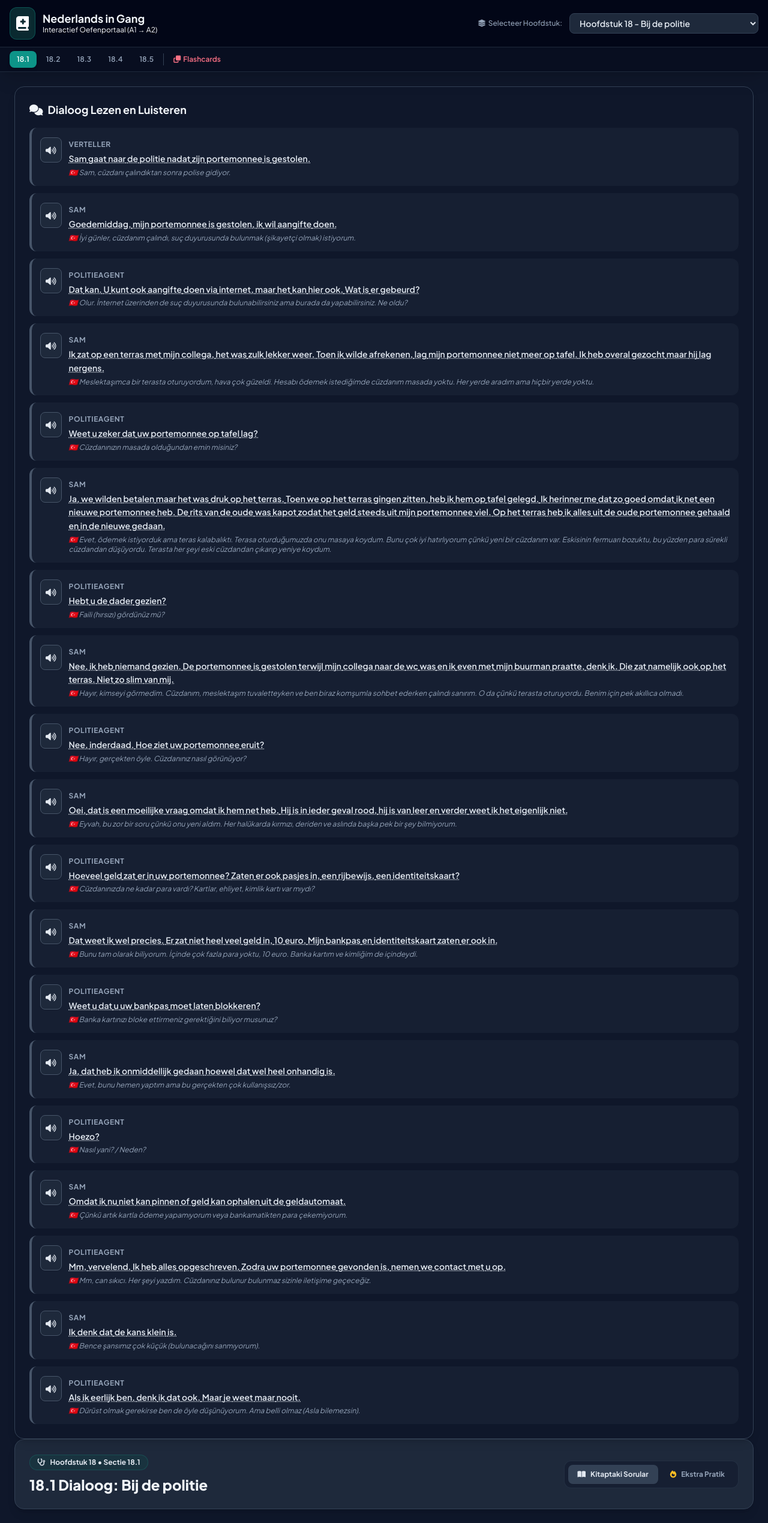
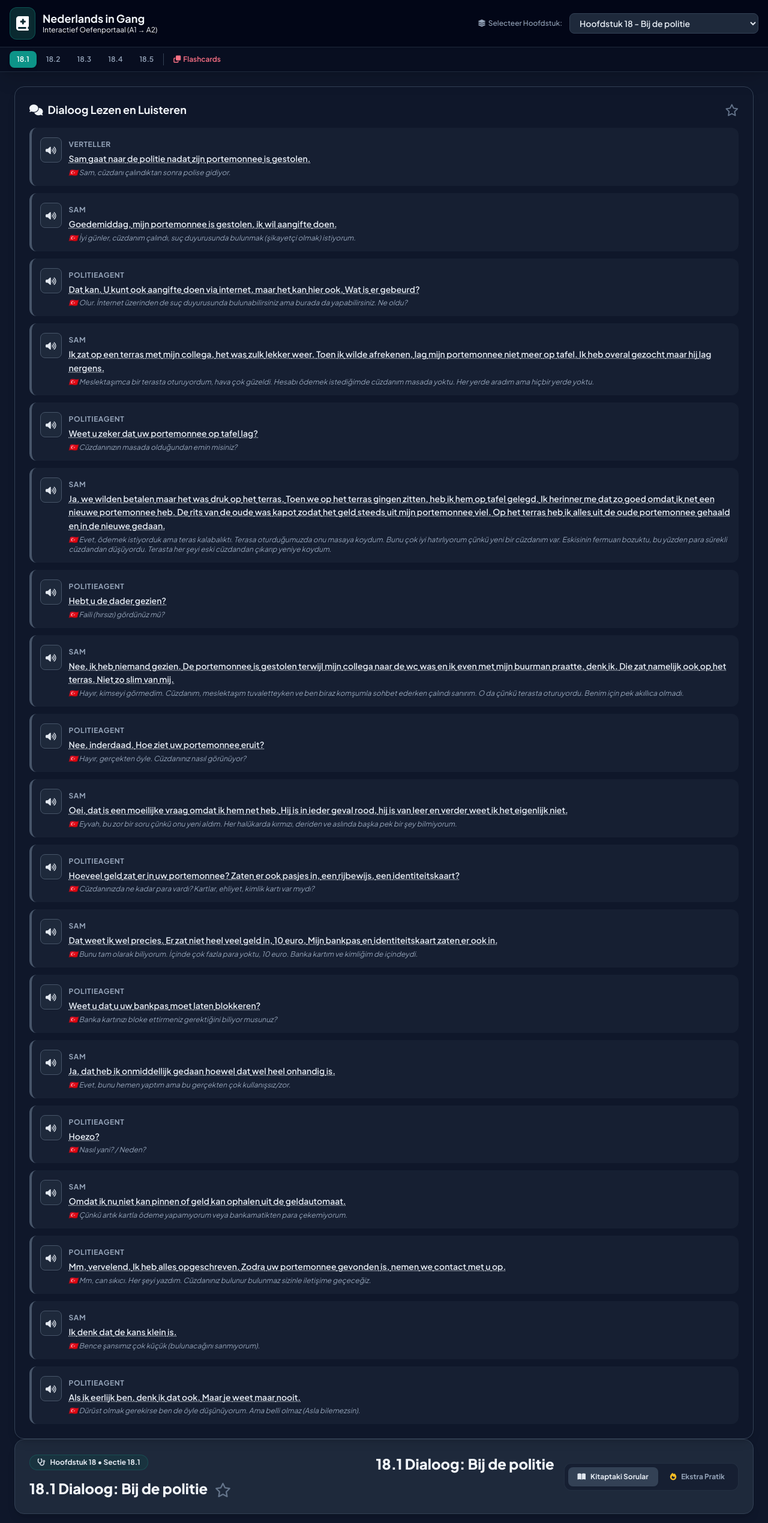
Before and after one commit to eckucukoglu/nederlands-app, a React (Create React App) app: page / in a window 1280 px wide. Shown: the top 2539 px of the page at 60% size. Built offline with nearby package versions, Linux system fonts and the light colour scheme.

Commit message:
favorites sectie

```diff
--- a/src/App.js
+++ b/src/App.js
@@ -29,6 +29,24 @@ function App() {
     const savedTab = localStorage.getItem(`lastVisitedTab_${currentChapter}`);
     return savedTab ? savedTab : `${currentChapter}.1`;
   });
+
+  // YENİ: Favori Bölümler ve Notları İçin Hafıza
+  const [favorites, setFavorites] = useState(() => {
+    const saved = localStorage.getItem('favoriteSections');
+    return saved ? JSON.parse(saved) : {};
+  });
+
+  // YENİ: Favori Ekle/Çıkar Fonksiyonu
+  const toggleFavorite = (sectionId, note) => {
+    const newFavs = { ...favorites };
+    if (newFavs[sectionId]) {
+      delete newFavs[sectionId]; // Zaten favoriyse sil
+    } else {
+      newFavs[sectionId] = note; // Değilse not ile birlikte ekle
+    }
+    setFavorites(newFavs);
+    localStorage.setItem('favoriteSections', JSON.stringify(newFavs));
+  };
 
   useEffect(() => {
     localStorage.setItem('lastVisitedChapter', currentChapter);
@@ -93,6 +111,8 @@ function App() {
                 }`}
               >
                 <span>{sec.id.includes('On-Class') ? 'On-Class' : sec.id}</span>
+                {/* FAVORİ İSE YILDIZ GÖSTER */}
+                {favorites[sec.id] && <i className="fa-solid fa-star text-amber-400 ml-1"></i>}
               </button>
             ))}
             <div className="h-5 w-[1px] bg-slate-700 my-auto mx-1"></div>
@@ -112,11 +132,20 @@ function App() {
       {/* ANA İÇERİK ALANI */}
       <main className="flex-1 max-w-7xl w-full mx-auto p-4 sm:p-6 text-slate-200">
         {(activeTab.includes('.1') && !activeTab.includes('On-Class')) && (
-          <DialogueSection sectionId={activeTab} />
+          <DialogueSection
+            sectionId={activeTab}
+            favorites={favorites}
+            toggleFavorite={toggleFavorite}
+          />
         )}
 
         {activeTab !== 'flashcards' && bookSections.find(s => s.id === activeTab) && (
-          <ExerciseEngine sectionData={bookSections.find(s => s.id === activeTab)} chapterNum={currentChapter} />
+          <ExerciseEngine
+            sectionData={bookSections.find(s => s.id === activeTab)}
+            chapterNum={currentChapter}
+            favorites={favorites}
+            toggleFavorite={toggleFavorite}
+          />
         )}
 
         {activeTab === 'flashcards' && <Flashcards initialChapter={currentChapter} />}
--- a/src/components/DialogueSection.js
+++ b/src/components/DialogueSection.js
@@ -19,11 +19,15 @@ const fallbackDictionary = {
   "weer": "again", "als": "like/as", "nieuw": "new", "woorden": "words", "morgen": "tomorrow", "overmorgen": "the day after tomorrow", "dag": "day"
 };
 
-export default function DialogueSection({ sectionId }) {
+export default function DialogueSection({ sectionId, favorites, toggleFavorite }) {
   const chapterId = sectionId.split('.')[0];
   const [selectedWord, setSelectedWord] = useState(null);
   const [popupPos, setPopupPos] = useState({ x: 0, y: 0 });
   const [clickedWordRaw, setClickedWordRaw] = useState("");
+
+  // YENİ: Favori Yıldız Input State'leri
+  const [showFavInput, setShowFavInput] = useState(false);
+  const [favNote, setFavNote] = useState("");
 
   const [wordStatuses, setWordStatuses] = useState(() => {
     const saved = localStorage.getItem(`dialogueWordStatuses_${chapterId}`);
@@ -31,6 +35,7 @@ export default function DialogueSection({ sectionId }) {
   });
 
   const activeDialogue = dialogues[sectionId] || [];
+  const isFav = favorites && favorites[sectionId];
 
   useEffect(() => {
     const saved = localStorage.getItem(`dialogueWordStatuses_${chapterId}`);
@@ -52,7 +57,6 @@ export default function DialogueSection({ sectionId }) {
     setClickedWordRaw(cleanWord);
 
     let found = vocabulary.find(v => v.nl.toLowerCase() === cleanWord);
-
     if (!found) {
       try {
         const regex = new RegExp(`\\b${cleanWord}\\b`, 'i');
@@ -65,12 +69,9 @@ export default function DialogueSection({ sectionId }) {
     if (!found) {
       const fallback = fallbackDictionary[cleanWord];
       found = {
-        nl: cleanWord,
-        en: fallback || "Translation not available",
-        example: fallback ? "Uit de dialoog" : "Bilinmeyen kelime."
+        nl: cleanWord, en: fallback || "Translation not available", example: fallback ? "Uit de dialoog" : "Bilinmeyen kelime."
       };
     }
-
     setSelectedWord(found);
   };
 
@@ -93,12 +94,68 @@ export default function DialogueSection({ sectionId }) {
     setSelectedWord(null);
   };
 
+  // FAVORİ BUTONU TETİKLEYİCİSİ
+  const handleStarClick = (e) => {
+    e.stopPropagation();
+    if (isFav) toggleFavorite(sectionId, null);
+    else setShowFavInput(true);
+  };
+
+  const saveFavorite = (e) => {
+    e.stopPropagation();
+    toggleFavorite(sectionId, favNote.trim() || "Önemli Bölüm");
+    setShowFavInput(false);
+    setFavNote("");
+  };
+
   return (
-    <div className="bg-slate-900 rounded-2xl p-6 shadow-lg border border-slate-700 relative" onClick={() => setSelectedWord(null)}>
-      <h3 className="text-lg font-bold text-slate-100 mb-4 flex items-center space-x-2">
-        <i className="fa-solid fa-comments text-brand-400"></i>
-        <span>Dialoog Lezen en Luisteren</span>
-      </h3>
+    <div className="bg-slate-900 rounded-2xl p-6 shadow-lg border border-slate-700 relative" onClick={() => { setSelectedWord(null); setShowFavInput(false); }}>
+
+      {/* BAŞLIK VE YILDIZ */}
+      <div className="flex justify-between items-center mb-4">
+        <h3 className="text-lg font-bold text-slate-100 flex items-center space-x-2">
+          <i className="fa-solid fa-comments text-brand-400"></i>
+          <span>Dialoog Lezen en Luisteren</span>
+        </h3>
+
+        {/* YILDIZ ALANI */}
+        <div className="relative flex items-center">
+          <div className="group relative flex items-center">
+            <button onClick={handleStarClick} className="text-xl transition-transform hover:scale-110 focus:outline-none">
+              {isFav ? (
+                <i className="fa-solid fa-star text-amber-400 drop-shadow-[0_0_8px_rgba(251,191,36,0.6)]"></i>
+              ) : (
+                <i className="fa-regular fa-star text-slate-500 hover:text-amber-400 transition-colors"></i>
+              )}
+            </button>
+
+            {/* HOVER TOOLTIP */}
+            {isFav && (
+              <div className="absolute right-0 top-full mt-2 hidden group-hover:block w-48 p-3 bg-slate-800 border border-slate-600 text-slate-200 text-xs rounded-xl shadow-2xl z-50">
+                <div className="font-bold text-amber-400 mb-1 border-b border-slate-600 pb-1">Mijn Notitie:</div>
+                <p className="break-words leading-relaxed">{favorites[sectionId]}</p>
+              </div>
+            )}
+          </div>
+
+          {/* NOT GİRİŞ KUTUSU */}
+          {showFavInput && (
+            <div className="absolute right-0 top-full mt-2 bg-slate-800 p-2 rounded-xl shadow-2xl border border-slate-600 z-50 flex items-center gap-2" onClick={e => e.stopPropagation()}>
+              <input
+                autoFocus
+                maxLength={100}
+                value={favNote}
+                onChange={e => setFavNote(e.target.value)}
+                placeholder="Notun (max 100 kar.)..."
+                className="bg-slate-900 border border-slate-600 text-slate-200 text-xs rounded-lg px-2.5 py-1.5 w-48 focus:outline-none focus:border-amber-400"
+              />
+              <button onClick={saveFavorite} className="bg-emerald-600 hover:bg-emerald-500 text-white p-1.5 rounded-lg text-xs transition-colors">
+                <i className="fa-solid fa-check"></i>
+              </button>
+            </div>
+          )}
+        </div>
+      </div>
 
       <div className="space-y-3">
         {activeDialogue.map((line, idx) => {
@@ -115,8 +172,8 @@ export default function DialogueSection({ sectionId }) {
                     const cleanWord = word.replace(/[.,?!:;–-]/g, '').toLowerCase();
                     const status = wordStatuses[cleanWord];
                     let wordColor = 'inherit';
-                    if (status === 'known') wordColor = '#34d399'; // Daha açık yeşil (Emerald 400)
-                    if (status === 'unknown') wordColor = '#fb7185'; // Daha açık kırmızı (Rose 400)
+                    if (status === 'known') wordColor = '#34d399';
+                    if (status === 'unknown') wordColor = '#fb7185';
 
                     return (
                       <span key={i} style={{ color: wordColor, textDecoration: 'underline', textDecorationStyle: 'dotted', cursor: 'pointer' }} onClick={(e) => handleWordClick(e, word)}>
@@ -132,19 +189,11 @@ export default function DialogueSection({ sectionId }) {
         })}
       </div>
 
-      {/* POP-UP ALANI (DARK MODE) */}
+      {/* POP-UP ÇEVİRİ ALANI */}
       {selectedWord && (
         <>
-          <div
-            className="fixed inset-0 z-40"
-            onClick={(e) => { e.stopPropagation(); setSelectedWord(null); }}
-          ></div>
-
-          <div
-            className="fixed bg-slate-800 border border-slate-600 p-4 rounded-xl shadow-2xl z-50 min-w-[240px] transform -translate-x-1/2"
-            style={{ left: `${popupPos.x}px`, top: `${popupPos.y + 15}px` }}
-            onClick={(e) => e.stopPropagation()}
-          >
+          <div className="fixed inset-0 z-40" onClick={(e) => { e.stopPropagation(); setSelectedWord(null); }}></div>
+          <div className="fixed bg-slate-800 border border-slate-600 p-4 rounded-xl shadow-2xl z-50 min-w-[240px] transform -translate-x-1/2" style={{ left: `${popupPos.x}px`, top: `${popupPos.y + 15}px` }} onClick={(e) => e.stopPropagation()}>
             <div className="flex justify-between items-center mb-2">
               <h3 className="font-bold text-brand-400 text-lg">{selectedWord.nl}</h3>
               <button onClick={() => speakDutch(selectedWord.nl)} className="text-slate-400 hover:text-brand-300"><i className="fa-solid fa-volume-high"></i></button>
--- a/src/components/ExerciseEngine.js
+++ b/src/components/ExerciseEngine.js
@@ -1,17 +1,23 @@
 import React, { useState, useEffect } from 'react';
 
-export default function ExerciseEngine({ sectionData, chapterNum }) {
+export default function ExerciseEngine({ sectionData, chapterNum, favorites, toggleFavorite }) {
   const [subTab, setSubTab] = useState("book");
   const [answers, setAnswers] = useState({});
   const [showResults, setShowResults] = useState(false);
   const [qStats, setQStats] = useState(JSON.parse(localStorage.getItem('questionStats')) || {});
 
-  // YENİ EKLENEN KISIM: Bölüm (sekme) değiştiğinde tüm state'leri sıfırla!
+  // YENİ: Favori Input State'leri
+  const [showFavInput, setShowFavInput] = useState(false);
+  const [favNote, setFavNote] = useState("");
+
+  const isFav = favorites && favorites[sectionData?.id];
+
   useEffect(() => {
-    setSubTab("book");      // Her zaman 'Kitaptaki Sorular' sekmesine dön
-    setAnswers({});         // Önceki cevapları temizle
-    setShowResults(false);  // Sonuç gösterme modunu kapat
-  }, [sectionData?.id]);    // sectionData.id her değiştiğinde bu bloğu tetikle
+    setSubTab("book");
+    setAnswers({});
+    setShowResults(false);
+    setShowFavInput(false);
+  }, [sectionData?.id]);
 
   if (!sectionData) return null;
 
@@ -50,14 +56,73 @@ export default function ExerciseEngine({ sectionData, chapterNum }) {
     window.speechSynthesis.speak(utterance);
   };
 
+  const handleStarClick = (e) => {
+    e.stopPropagation();
+    if (isFav) toggleFavorite(sectionData.id, null);
+    else setShowFavInput(true);
+  };
+
+  const saveFavorite = (e) => {
+    e.stopPropagation();
+    toggleFavorite(sectionData.id, favNote.trim() || "Önemli Bölüm");
+    setShowFavInput(false);
+    setFavNote("");
+  };
+
   return (
-    <div className="space-y-6">
+    <div className="space-y-6" onClick={() => setShowFavInput(false)}>
       {/* BAŞLIK VE SEKME (SUB-TAB) SEÇİCİ */}
       <div className="bg-slate-800 rounded-2xl p-6 shadow-lg border border-slate-700 flex flex-col md:flex-row justify-between items-start md:items-center gap-4">
-        <div>
-          <div className="inline-flex items-center space-x-2 bg-brand-900/30 border border-brand-500/20 text-brand-400 font-bold px-3 py-1 rounded-full text-xs mb-2">
-            <i className="fa-solid fa-stethoscope"></i>
-            <span>Hoofdstuk {chapterNum} • Sectie {sectionData.id}</span>
+
+        {/* SOL KISIM: ÜNİTE BİLGİSİ VE YILDIZ */}
+        <div className="flex-1 w-full flex justify-between items-start">
+          <div>
+            <div className="inline-flex items-center space-x-2 bg-brand-900/30 border border-brand-500/20 text-brand-400 font-bold px-3 py-1 rounded-full text-xs mb-2">
+              <i className="fa-solid fa-stethoscope"></i>
+              <span>Hoofdstuk {chapterNum} • Sectie {sectionData.id}</span>
+            </div>
+
+            <div className="flex items-center space-x-3 mt-1">
+              <h2 className="text-2xl font-extrabold text-slate-100">{sectionData.title}</h2>
+
+              {/* YILDIZ ALANI */}
+              <div className="relative flex items-center">
+                <div className="group relative flex items-center">
+                  <button onClick={handleStarClick} className="text-2xl transition-transform hover:scale-110 focus:outline-none mt-1">
+                    {isFav ? (
+                      <i className="fa-solid fa-star text-amber-400 drop-shadow-[0_0_8px_rgba(251,191,36,0.6)]"></i>
+                    ) : (
+                      <i className="fa-regular fa-star text-slate-500 hover:text-amber-400 transition-colors"></i>
+                    )}
+                  </button>
+
+                  {/* HOVER TOOLTIP */}
+                  {isFav && (
+                    <div className="absolute left-full ml-3 top-0 hidden group-hover:block w-56 p-3 bg-slate-800 border border-slate-600 text-slate-200 text-xs rounded-xl shadow-2xl z-50">
+                      <div className="font-bold text-amber-400 mb-1 border-b border-slate-600 pb-1">Mijn Notitie:</div>
+                      <p className="break-words leading-relaxed">{favorites[sectionData.id]}</p>
+                    </div>
+                  )}
+                </div>
+
+                {/* NOT GİRİŞ KUTUSU */}
+                {showFavInput && (
+                  <div className="absolute left-full ml-3 top-0 bg-slate-800 p-2 rounded-xl shadow-2xl border border-slate-600 z-50 flex items-center gap-2" onClick={e => e.stopPropagation()}>
+                    <input
+                      autoFocus
+                      maxLength={100}
+                      value={favNote}
+                      onChange={e => setFavNote(e.target.value)}
+                      placeholder="Notun (max 100 kar.)..."
+                      className="bg-slate-900 border border-slate-600 text-slate-200 text-xs rounded-lg px-2.5 py-1.5 w-48 focus:outline-none focus:border-amber-400"
+                    />
+                    <button onClick={saveFavorite} className="bg-emerald-600 hover:bg-emerald-500 text-white p-1.5 rounded-lg text-xs transition-colors">
+                      <i className="fa-solid fa-check"></i>
+                    </button>
+                  </div>
+                )}
+              </div>
+            </div>
           </div>
           <h2 className="text-2xl font-extrabold text-slate-100">{sectionData.title}</h2>
         </div>
```
